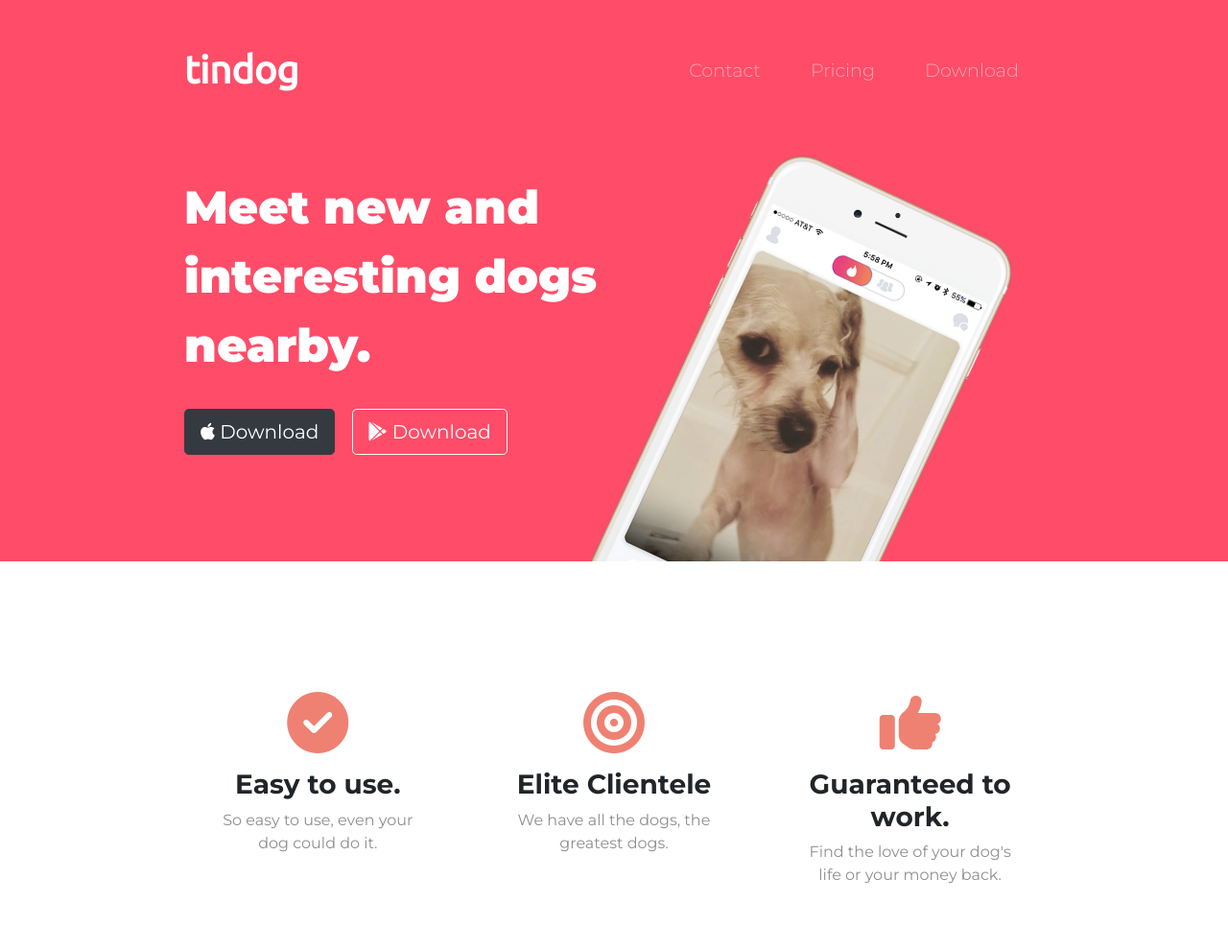
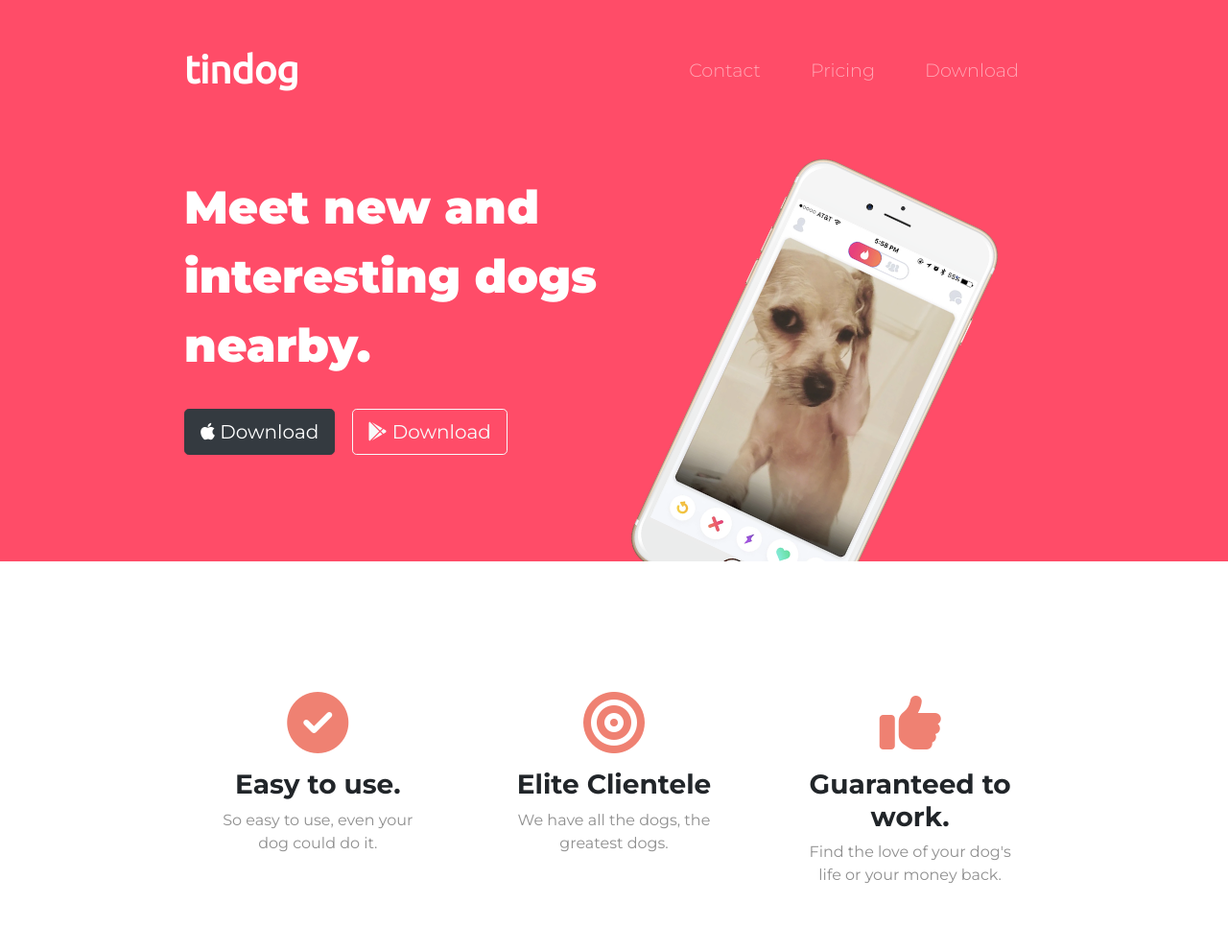
Before and after one commit to jrpbaroro/tindog-project, a plain HTML site: page index.html in a window 1280 px wide. Shown: the top 990 px of the page at 96% size. Drawn offline with nearby package versions, Linux system fonts and the light colour scheme.

Commit message:
Update styles.css

```diff
--- a/css/styles.css
+++ b/css/styles.css
@@ -156,13 +156,13 @@
 
 /*************TITLE IMAGE*************/
 .title-image {
-  width: 60%;
+  width: 50%;
   transform: rotate(25deg);
   position: absolute;
   right: 30%;
 }
 
-@media (max-width: 1020px){
+@media (max-width: 965px){
 
   #title {
     text-align: center;
```
